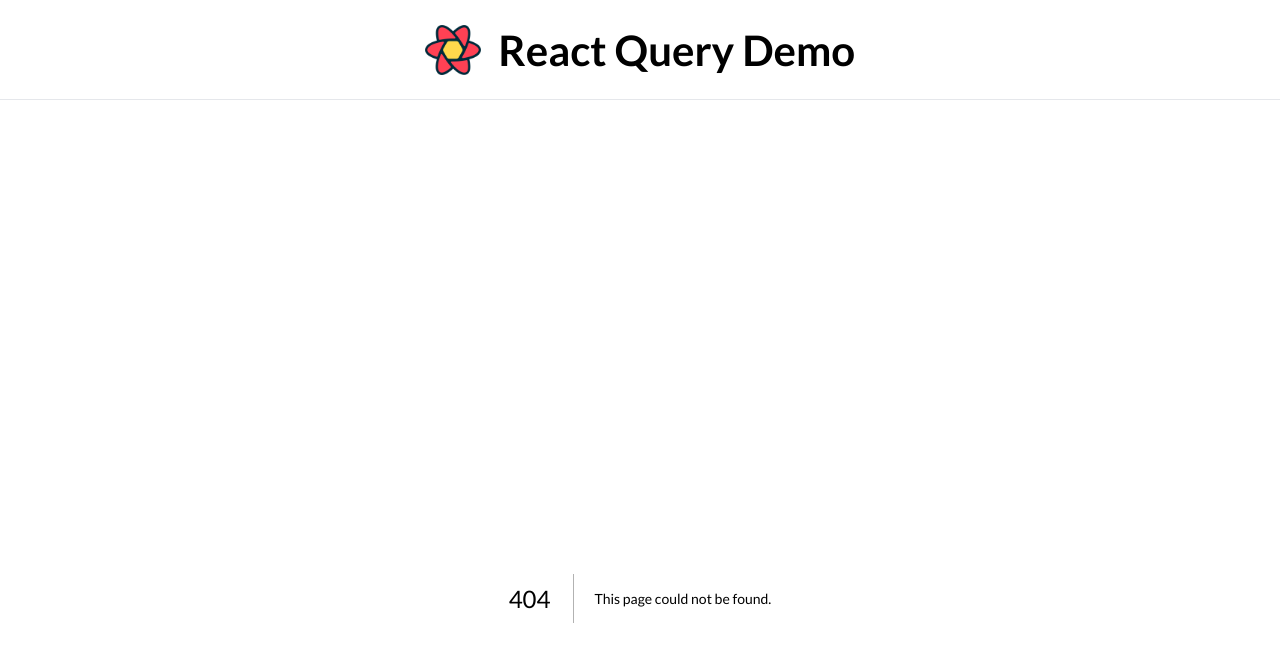
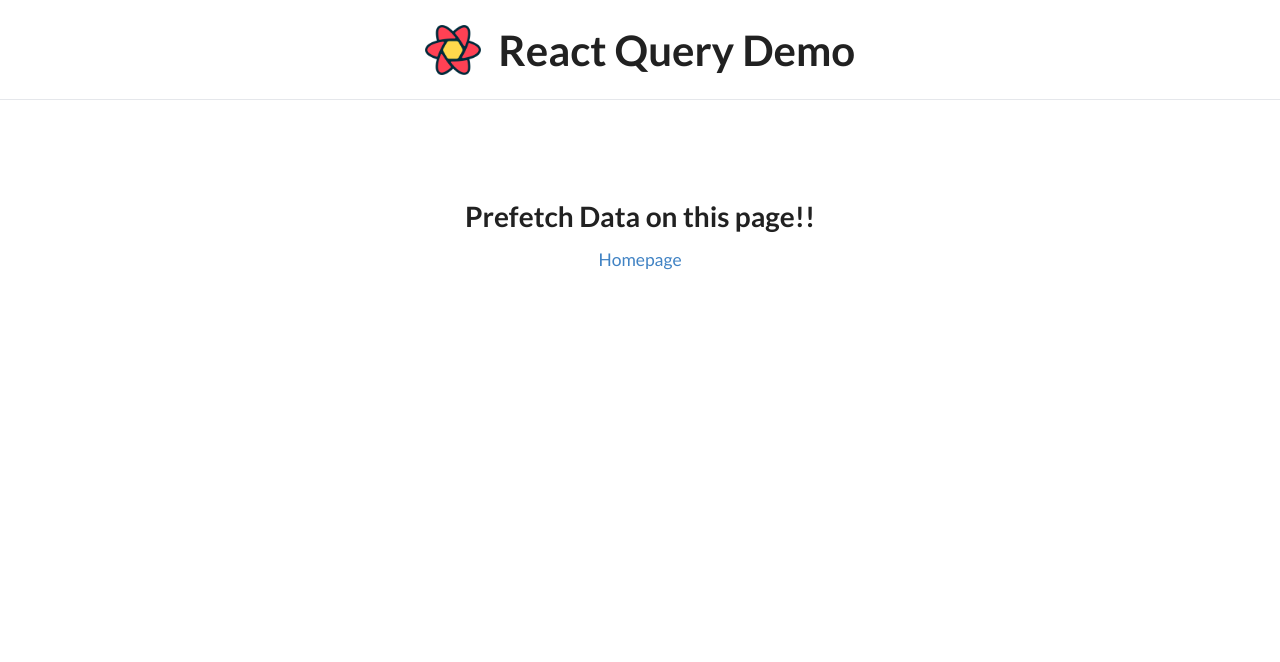
Before and after one commit to akashdevgan95/react-query-tutorial, a Next.js app in the folder frontend/: page /prefetch in a window 1280 px wide. Before the commit this address had no page. Shown: the top 662 px of the page. Built offline with nearby package versions, Linux system fonts and the light colour scheme; no server answers.

Commit message:
added prefetch

```diff
--- /dev/null
+++ b/frontend/pages/prefetch.js
@@ -0,0 +1,24 @@
+import React, { useEffect } from "react";
+import Link from "next/link";
+
+//service
+import { getCustomers } from "../services/services";
+
+//query client
+import { queryClient } from "./_app";
+
+const prefetch = () => {
+  useEffect(() => {
+    queryClient.prefetchQuery("getAllCustomers", getCustomers);
+  }, []);
+  return (
+    <>
+      <h1 className="text-center">Prefetch Data on this page!!</h1>
+      <Link className="text-center block" href="/">
+        <a className="block text-center text-xl">Homepage</a>
+      </Link>
+    </>
+  );
+};
+
+export default prefetch;
```
